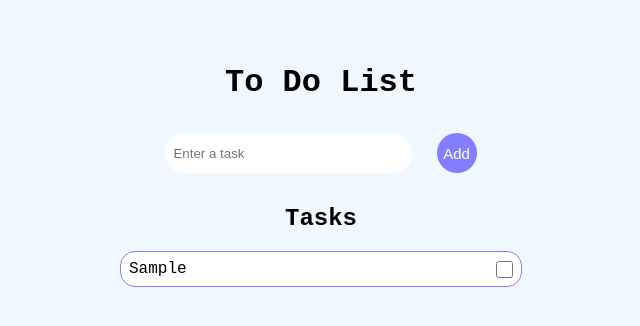
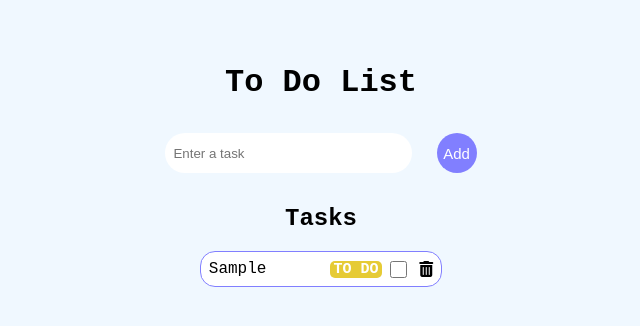
Before and after one commit to Marielysech/toDoList, a plain HTML site: page index.html in a window 1280 px wide. Both pictures are taken after typing "Sample" into the empty fields and a click on the button "Add". Shown: the whole page, without its empty margins (319-959 px from the left). Drawn offline with Linux system fonts and the light colour scheme.

Commit message:
delete button added and status tag

```diff
--- a/css/style.css
+++ b/css/style.css
@@ -91,25 +91,35 @@ main {
   /* .hide {
     display: none;
   } */
+  .newTaskEntry {
+    display: flex;
+    flex-direction: row;
+    list-style: none ;
+    align-items: center;
+    background-color: none;
+    justify-content: center;
 
-  .newTaskEntry {
-      display: flex;
-      flex-direction: row;
+  }
+
+
+  .inlineTaskEntry {
+      background-color: white;
+      display: grid;
+      grid-template-columns: fit-content(1000px) 2fr 1fr 1fr;
       justify-content: space-between;
       align-items: center;
-      list-style: none ;
       border-radius: 15px;
       border: 1px solid rgb(129, 127, 255);
-      background-color: white;
       margin: 0.2rem auto;
       padding: 0.5rem;
-      width: 30%;
+      width: fit-content;
+      justify-items: end;
+
   }
+  .taskText {
+    margin-right: 4rem;
 
-  .newTaskEntry {
-    background-color: white;
   }
-
   .checkbox {
     /* transform: scale(1.3);
     border-radius: 50%; */
@@ -123,12 +133,24 @@ main {
       text-decoration: line-through;
   }
 
-  #doneTag {
+  #doneTag, #toDoTag {
     display: inline-block;
-    background-color: rgb(145, 206, 145);
     color: white;
     font-weight: bold;
-    padding : 0.1rem 0.4rem;
-    align-self: right;
+    padding : 0rem 0.2rem;
     border-radius: 5px;
+    font-size: 15px;
+
   }
+
+  #doneTag {
+    background-color: rgb(145, 206, 145);
+  }
+
+  #toDoTag {
+    background-color: rgb(230, 203, 53);
+  }
+
+ #deleteButton:hover {
+    cursor: pointer;
+  }
--- a/function.js
+++ b/function.js
@@ -26,35 +26,47 @@ function addTaskToTheList () { // Adds task to the list
 
     // Create a list item that will contain a span and a checkbox
     let taskEntry = document.createElement('li')
+    let inlineTask = document.createElement('div')
     let taskText = document.createElement('span');
+    let statusTag = document.createElement('p')
     let taskCheckbox = document.createElement('input');
+    let deleteButton = document.createElement('i')
 
     // specify the input as a checkbox
     taskCheckbox.setAttribute("type", "checkbox");
 
 
-    // set the inner HTML of the new task
+    // set the inner HTML and attributes
     let newEntry = taskArray[taskArray.length-1]
     taskText.innerHTML = newEntry;
+    statusTag.innerHTML = "TO DO"
 
     // adds class to the new li and new checkbox
     taskEntry.classList.add("newTaskEntry");
+    inlineTask.classList.add("inlineTaskEntry");
     taskCheckbox.classList.add("checkbox");
+    taskText.classList.add("taskText");
+    deleteButton.setAttribute("class","fa-solid fa-trash-can")
+    deleteButton.setAttribute("id","deleteButton")
+    statusTag.setAttribute("id","toDoTag")
+
 
     // append the new task in the ul
     taskListDiv.append(taskEntry);
-    taskEntry.append(taskText);
-    taskEntry.append(taskCheckbox);
+    taskEntry.append(inlineTask);
+    inlineTask.append(taskText);
+    inlineTask.append(statusTag);
+    inlineTask.append(taskCheckbox);
+    inlineTask.append(deleteButton);
 
     // clear input
 
     inputField.value = '';
 
     // when checkbox clicked cross out task
-    const checkbox = document.querySelector("#tasksList > li > input");
-    checkbox.addEventListener('change', crossDoneTask);
-
+    taskCheckbox.addEventListener('change', crossDoneTask);
     }
+    deleteButton.addEventListener('click', supressTask);
 }
 
 // Adds task to the list with the enter key press
@@ -67,13 +79,19 @@ function addTaskToTheListFromKeyPress(event) {
 
 function crossDoneTask(event) {
     if(this.checked) {
-    this.previousElementSibling.classList.add('crossedTask');
+    this.parentElement.firstElementChild.classList.add('crossedTask');
     let doneTag = document.createElement('p')
-    this.replaceWith(doneTag);
+    this.previousElementSibling.replaceWith(doneTag);
     doneTag.setAttribute("id","doneTag");
     doneTag.innerHTML = "DONE"
    } else {
-    this.previousElementSibling.classList.remove('crossedTask');
-    document.getElementById("doneTag").remove(doneTag);
+    this.parentElement.firstElementChild.classList.remove('crossedTask');
+    this.previousElementSibling.removeAttribute("id");
+    this.previousElementSibling.setAttribute("id", "toDoTag");
+    this.previousElementSibling.innerHTML = "TO DO"
    }
 }
+
+function supressTask(event) {
+    this.parentElement.remove();
+}
--- a/index.html
+++ b/index.html
@@ -6,7 +6,7 @@
   <meta http-equiv="content-type" content="text/html; charset=UTF-8">
   <meta name="viewport" content="width=device-width, initial-scale=1">
   <link rel="stylesheet" href="css/style.css">
-
+  <script src="https://kit.fontawesome.com/2a631dfdac.js" crossorigin="anonymous"></script>
 <body>
 
 <main>
```
